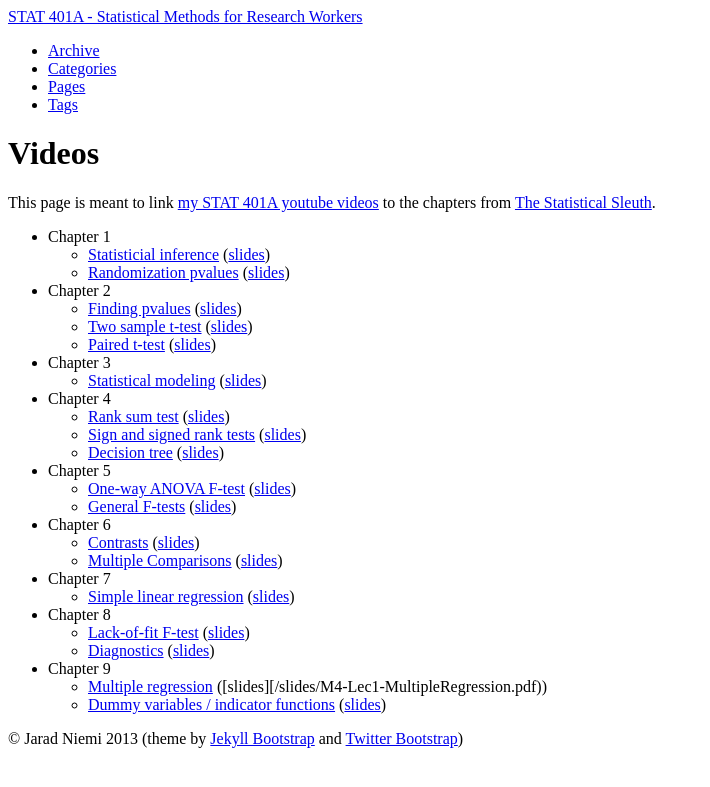
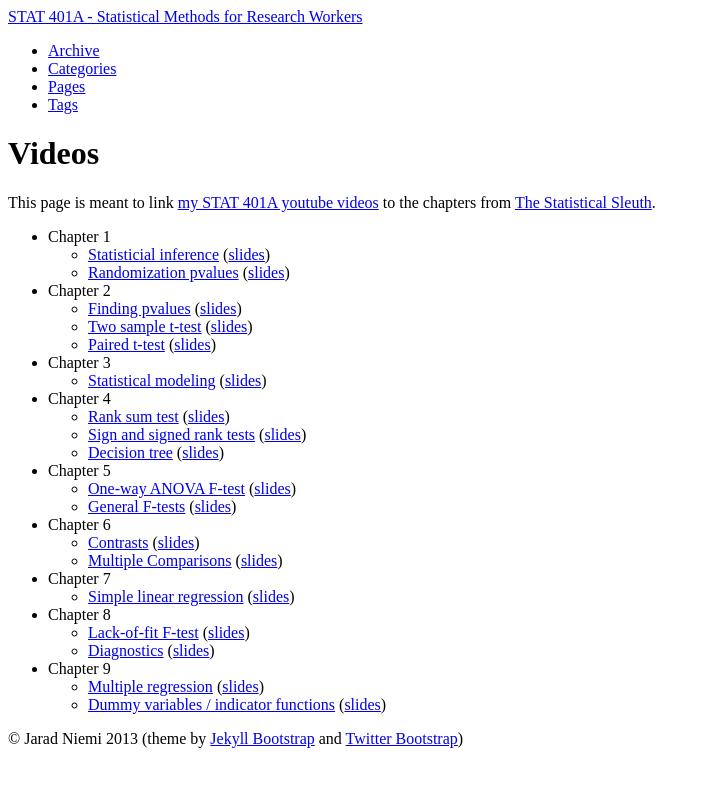
Before and after one commit to jarad/stat401A, a Jekyll site: the page built from videos.md, in a window 1280 px wide. Shown: the top 787 px of the page, without its empty margins (0-710 px from the left). Built offline with Jekyll 4.4.1, drawn with Linux system fonts in a browser that asks for light colours.

Commit message:
fixed link

```diff
--- a/videos.md
+++ b/videos.md
@@ -32,5 +32,5 @@ This page is meant to link [my STAT 401A youtube videos](http://www.youtube.com/
   - [Lack-of-fit F-test](http://www.youtube.com/watch?v=6VhjGw90TB4&feature=youtube_gdata) ([slides]({{BASE_PATH}}/slides/M3-Lec2-LackOfFitTest.pdf))
   - [Diagnostics](http://www.youtube.com/watch?v=wzCwyttwbgA&feature=youtube_gdata) ([slides]({{BASE_PATH}}/slides/M3-Lec3-RegressionDiagnostics.pdf))
 - Chapter 9
-  - [Multiple regression](http://www.youtube.com/watch?v=NAcnN9lRzaU&feature=youtube_gdata) ([slides][{{BASE_PATH}}/slides/M4-Lec1-MultipleRegression.pdf))
+  - [Multiple regression](http://www.youtube.com/watch?v=NAcnN9lRzaU&feature=youtube_gdata) ([slides]({{BASE_PATH}}/slides/M4-Lec1-MultipleRegression.pdf))
   - [Dummy variables / indicator functions](http://youtu.be/pNPRo-VXuCo) ([slides]({{BASE_PATH}}/slides/M4-Lec2-MultipleRegression2.pdf))
```
